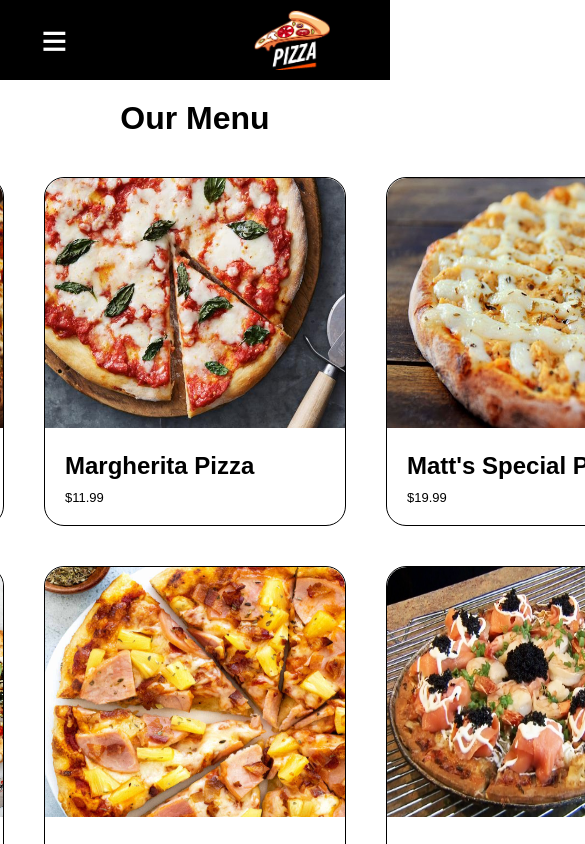
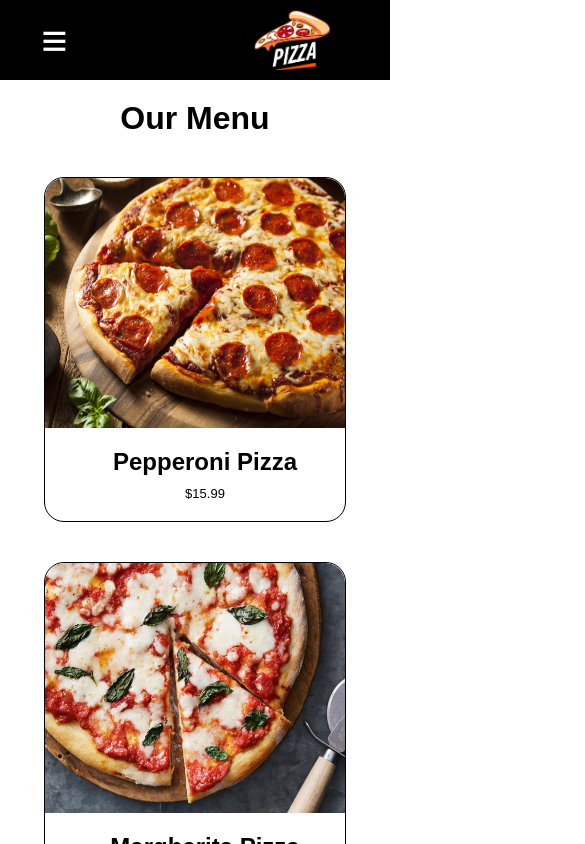
Before and after one commit to MattGri/Pizza-Website, a React (Create React App) app: page /product in a window 390 px wide. Shown: the top 844 px of the page, 585 px wide, since content can reach past the window. Built offline with nearby package versions, Linux system fonts and the light colour scheme.

Commit message:
Added media query for product page

```diff
--- a/src/components/HomePage/Navigation.js
+++ b/src/components/HomePage/Navigation.js
@@ -25,6 +25,10 @@ const RightContainer = styled.div`
   display: flex;
   justify-content: flex-end;
   padding-right: 50px;
+
+  @media(max-width: 340px){
+    padding-right: 0px;
+  }
 `;
 
 const NavbarInnerContainer = styled.div`
--- a/src/components/ProductPage/Menu.js
+++ b/src/components/ProductPage/Menu.js
@@ -13,12 +13,21 @@ const DivWrapper = styled.div`
   display: flex;
   flex-wrap: nowrap;
   justify-content: center;
+
+  @media (max-width: 1000px) {
+    flex-wrap: wrap;
+    flex-direction: column;
+  }
 `;
 
 const DivBox = styled.div`
   margin: 20px;
   border: 1px solid black;
   border-radius: 20px;
+
+  @media (max-width: 1000px) {
+    margin: 20px auto;
+  }
 `;
 
 const PizzaImage = styled.img`
@@ -26,6 +35,11 @@ const PizzaImage = styled.img`
   height: 250px;
   border-top-left-radius: 20px;
   border-top-right-radius: 20px;
+
+  @media (max-width: 1000px) {
+    display: block;
+    margin: 0 auto;
+  }
 `;
 
 const DivContainer = styled.div`
@@ -35,10 +49,18 @@ const DivContainer = styled.div`
 
 const PizzaTitle = styled.h2`
   margin-bottom: 10px;
+
+  @media (max-width: 1000px) {
+    text-align: center;
+  }
 `;
 
 const Price = styled.p`
   font-size: 13px;
+
+  @media (max-width: 1000px) {
+    text-align: center;
+  }
 `;
 
 const Menu = () => {
```
